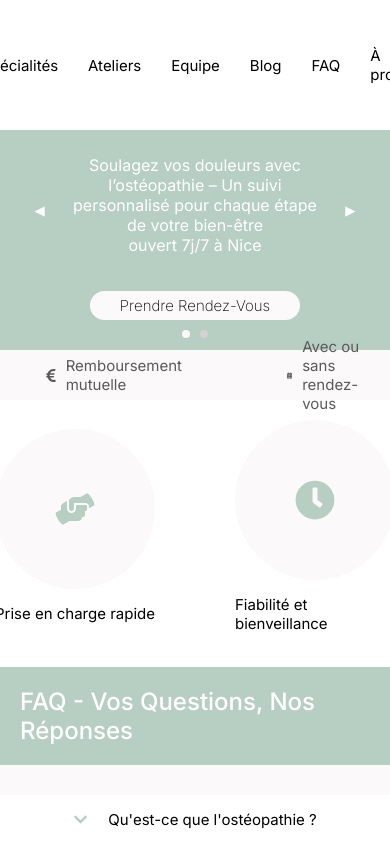
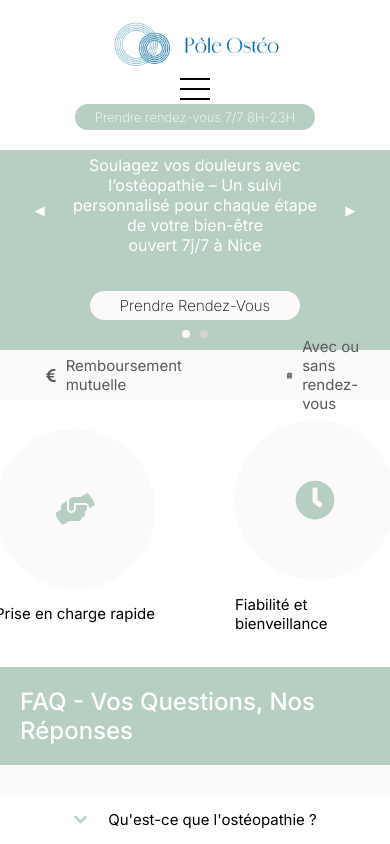
Before and after one commit to D-Fariello/Alois-Osteopath, a React (Vite) app in the folder osteopath-project/: page / in a window 390 px wide. Shown: the top 844 px of the page. Built offline with nearby package versions, Linux system fonts and the light colour scheme; a web font is replaced by a local one.

Commit message:
feat (header): adding burger menu - Mobile Version (WIP)

```diff
--- a/osteopath-project/src/components/Header.jsx
+++ b/osteopath-project/src/components/Header.jsx
@@ -1,4 +1,4 @@
-import React from "react";
+import React, { useState } from "react";
 import { NavLink } from "react-router-dom";
 
 const Header = ({
@@ -8,6 +8,11 @@ const Header = ({
   buttonLink,
 }) => {
   const displayText = slideTexts[currentSlide] || "Loading..";
+  const [isMenuOpen, setIsMenuOpen] = useState(false);
+
+  const toggleMenu = () => {
+    setIsMenuOpen((prev) => !prev);
+  };
 
   return (
     <header className="header">
@@ -20,8 +25,19 @@ const Header = ({
           />
         </NavLink>
       </div>
+
+      {/* Burger Menu */}
+      <div
+        className={`burger-menu ${isMenuOpen ? "active" : ""}`}
+        onClick={toggleMenu}
+      >
+        <span></span>
+        <span></span>
+        <span></span>
+      </div>
+      {/* Navigation Bar */}
       <nav>
-        <ul className="nav-bar">
+        <ul className={`nav-bar ${isMenuOpen ? "active" : ""}`}>
           <li>
             <a href="#specialites">Spécialités</a>
           </li>
--- a/osteopath-project/src/style/_base.scss
+++ b/osteopath-project/src/style/_base.scss
@@ -384,3 +384,64 @@ form {
   }
 }
 }
+
+/////////////////////////////////////// Mobile Version ////////////////////////////////
+
+@media (max-width: 768px) {
+  header.header {
+    flex-direction: column;
+    align-items: center;
+
+    .burger-menu {
+      display: flex;
+      flex-direction: column;
+      justify-content: center;
+      align-items: center;
+      cursor: pointer;
+      width: 30px;
+      height: 30px;
+
+      span {
+        display: block;
+        width: 100%;
+        height: 3px;
+        background-color: variables.$primary-text-color;
+        margin: 4px 0;
+        transition: 0.3s;
+      }
+
+      &.active span:nth-child(1) {
+        transform: rotate(45deg) translate(5px, 5px);
+      }
+
+      &.active span:nth-child(2) {
+        opacity: 0;
+      }
+
+      &.active span:nth-child(3) {
+        transform: rotate(-45deg) translate(5px, -5px);
+      }
+    }
+
+    nav .nav-bar {
+      display: none; // Hide by default for mobile
+
+      &.active {
+        display: flex;
+        flex-direction: column;
+        align-items: center;
+        position: absolute;
+        top: 60px;
+        left: 0;
+        width: 100%;
+        background-color: variables.$background-color;
+        padding: 10px 0;
+        gap: 15px;
+
+        a {
+          font-size: 18px;
+        }
+      }
+    }
+  }
+}
```
